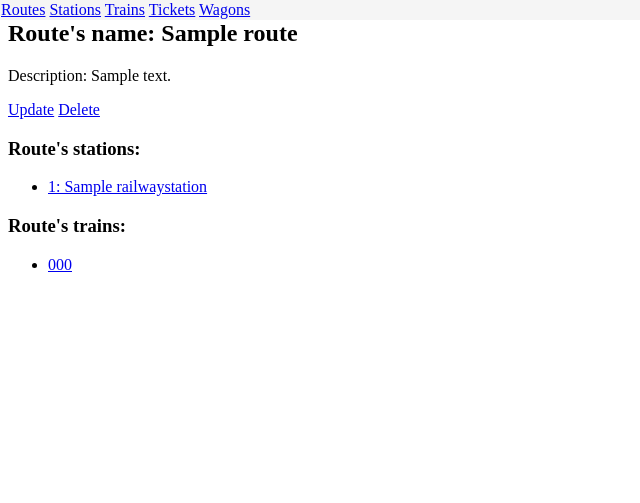
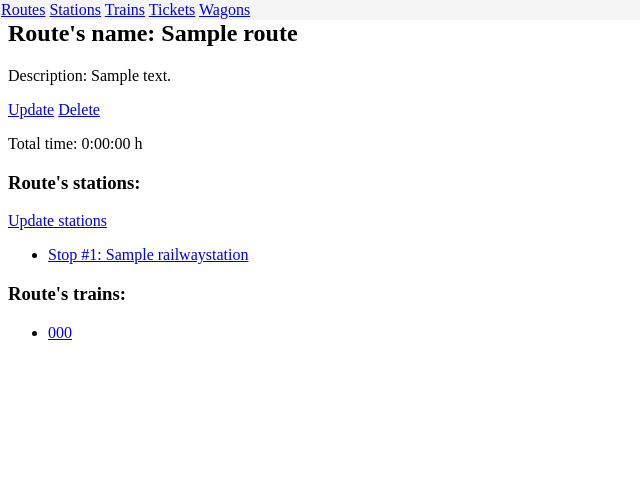
Before and after one commit to leilaanastasiia/railway_project, a Django app: page /routes/1/ in a window 1280 px wide. Shown: the top 503 px of the page, without its empty margins (0-640 px from the left). Run offline with Django 5.2, Linux system fonts and the light colour scheme; tables that the repository leaves empty hold one stand-in row (values such as "Sample post").

```diff
--- a/railway/admin.py
+++ b/railway/admin.py
@@ -11,7 +11,7 @@ class RailwayStationAdmin(admin.ModelAdmin):
 
 class RouteStationInline(admin.TabularInline):
     model = RouteStation
-    extra = 3
+    extra = 1
     ordering = ['order']
 
 @admin.register(Route)
--- a/railway/models.py
+++ b/railway/models.py
@@ -1,7 +1,10 @@
+from datetime import timedelta
+
 from django.contrib.auth.models import AbstractUser
 from django.core.exceptions import ValidationError
 from django.core.validators import MaxValueValidator
 from django.db import models
+from django.utils import timezone
 from django.utils.translation import gettext_lazy as _
 
 
@@ -28,8 +31,30 @@ class Route(models.Model):
         ordering = ["name"]
 
     name = models.CharField(max_length=100, blank=False)
-    description = models.TextField()
+    description = models.TextField(blank=True)
     stations = models.ManyToManyField(RailwayStation, through='RouteStation', related_name='routes', blank=True)
+
+    def get_stations(self):
+        return self.routestation_set.all()
+
+    def get_first_departure_time(self):
+        route_stations = self.get_stations()
+        if route_stations.exists():
+            return route_stations.first().departure_time
+        return None
+
+    def get_last_arrival_time(self):
+        route_stations = self.get_stations()
+        if route_stations.count() > 1:
+            return route_stations.last().arrival_time
+        return None
+
+    def get_total_travel_time(self):
+        first_departure = self.get_first_departure_time()
+        last_arrival = self.get_last_arrival_time()
+        if first_departure and last_arrival:
+            return last_arrival - first_departure
+        return timedelta(0)
 
     def clean(self):
         if not self.name:  # does not have an effect until more complex validation
@@ -47,13 +72,57 @@ class RouteStation(models.Model):
     route = models.ForeignKey(Route, on_delete=models.CASCADE)
     station = models.ForeignKey(RailwayStation, on_delete=models.CASCADE)
     order = models.PositiveIntegerField()
+    arrival_time = models.DateTimeField(default=timezone.now, blank=False)
+    departure_time = models.DateTimeField(default=timezone.now() + timedelta(minutes=3), blank=False)
 
     class Meta:
         ordering = ['order']
         constraints = [
-            models.UniqueConstraint(fields=['route', 'station'], name='unique_station_per_route'),
-            models.UniqueConstraint(fields=['route', 'order'], name='unique_order_per_route')
+            models.UniqueConstraint(
+                fields=['route', 'station'],
+                name='unique_station_per_route',
+                violation_error_message='This station is already added to the route.',
+            ),
+            models.UniqueConstraint(
+                fields=['route', 'order'],
+                name='unique_order_per_route',
+                violation_error_message='The station with this position is already added to the route.',
+            ),
         ]
+
+    def validate_stations_time(self):
+        previous_station = RouteStation.objects.filter(
+            route=self.route,
+            order__lt=self.order
+        ).order_by('-order').first()
+
+        if previous_station and self.arrival_time <= previous_station.departure_time:
+            raise ValidationError(
+                f"An arrival time of station {self.station.name} ({self.arrival_time}) "
+                f"must be after the departure time of the previous station "
+                f"{previous_station.station.name} ({previous_station.departure_time})."
+            )
+
+        next_station = RouteStation.objects.filter(
+            route=self.route,
+            order__gt=self.order
+        ).order_by('order').first()
+
+        if next_station and self.departure_time >= next_station.arrival_time:
+            raise ValidationError(
+                f"Departure time of station {self.station.name} ({self.departure_time}) "
+                f"must be before the arrival time of the next station "
+                f"{next_station.station.name} ({next_station.arrival_time})."
+            )
+
+    def clean(self):
+        if self.arrival_time >= self.departure_time:
+            raise ValidationError("Arrival time must be before departure time.")
+        self.validate_stations_time()
+
+    def save(self, *args, **kwargs):
+        self.full_clean()
+        super().save(*args, **kwargs)
 
     def __str__(self):
         return f'{self.station.name} on {self.route.name} (Position: {self.order})'
@@ -95,7 +164,7 @@ class Train(models.Model):
 
 
 class Ticket(models.Model):
-    train = models.ForeignKey(Train, on_delete=models.CASCADE)
+    train = models.ForeignKey(Train, on_delete=models.CASCADE, related_name='tickets')
     start_station = models.ForeignKey(RailwayStation, on_delete=models.CASCADE, related_name='departure_tickets')
     end_station = models.ForeignKey(RailwayStation, on_delete=models.CASCADE, related_name='arrival_tickets')
     user = models.ForeignKey(CustomUser, on_delete=models.CASCADE, related_name='tickets')
@@ -119,8 +188,8 @@ class Wagon(models.Model):
 
     def clean(self):
         if self.train and not self.is_valid_train_type():
-            raise ValidationError(f"This wagon type can't be attached to {self.train.get_type_display()} train. "
-                                f"Expected train type: {'Passenger' if isinstance(self, PassengerWagon) else 'Cargo'}")
+            raise ValidationError(f"This wagon type can't be attached to {self.train.get_type_display()}. "
+                                f"Expected train type: {'Passenger' if isinstance(self, PassengerWagon) else 'Cargo'}.")
 
     def is_valid_train_type(self):
         raise NotImplementedError("Subclasses must implement this method")
--- a/railway/templates/railway/routes/route_detail.html
+++ b/railway/templates/railway/routes/route_detail.html
@@ -8,12 +8,14 @@
         <p>Description: {{ route.description }}</p>
         <a href="{% url 'railway:route_update' route.pk %}">Update</a>
         <a href="{% url 'railway:route_delete' route.pk %}">Delete</a>
+        <p>Total time: {{ route.get_total_travel_time }} h</p>
         <h3>Route's stations:</h3>
+        <a href="{% url 'railway:route_station_update' route.pk %}">Update stations</a>
         <ul>
-            {% for station in route.routestation_set.all %}
+            {% for station in route.get_stations %}
             <li>
                 <a href="{% url 'railway:station' station.pk %}">
-                    {{ station.order }}: {{ station.station.name }}
+                    Stop #{{ station.order }}: {{ station.station.name }}
                 </a>
             </li>
             {% empty %}
--- a/railway/urls.py
+++ b/railway/urls.py
@@ -2,7 +2,8 @@ from django.shortcuts import redirect
 from django.urls import path
 
 from railway.views.index import IndexView
-from railway.views.route import RouteListView, RouteDetailView, RouteCreateView, RouteUpdateView, RouteDeleteView
+from railway.views.route import RouteListView, RouteDetailView, RouteCreateView, RouteUpdateView, RouteDeleteView, \
+    RouteStationUpdateView
 from railway.views.station import StationListView, StationDetailView, StationCreateView, StationUpdateView, \
     StationDeleteView
 from railway.views.train import TrainListView, TrainDetailView, TrainCreateView, TrainUpdateView, TrainDeleteView, \
@@ -21,6 +22,7 @@ urlpatterns = [
     path('routes/<int:pk>/', RouteDetailView.as_view(), name='route'),
     path('routes/add/', RouteCreateView.as_view(), name='route_create'),
     path('routes/<int:pk>/update/', RouteUpdateView.as_view(), name='route_update'),
+    path('routes/<int:pk>/update_stations/', RouteStationUpdateView.as_view(), name='route_station_update'),
     path('routes/<int:pk>/delete/', RouteDeleteView.as_view(), name='route_delete'),
 
     #stations
--- a/railway/views/route.py
+++ b/railway/views/route.py
@@ -1,8 +1,13 @@
+from django.contrib import messages
+from django.core.exceptions import ValidationError
+from django.db import IntegrityError
+from django.shortcuts import get_object_or_404, redirect, render
 from django.urls import reverse_lazy
+from django.views import View
 from django.views.generic import ListView, DetailView, CreateView, UpdateView, DeleteView
 
-from railway.forms import RouteForm
-from railway.models import Route
+from railway.forms import RouteForm, RouteStationFormSet
+from railway.models import Route, RouteStation
 
 
 class RouteListView(ListView):
@@ -58,6 +63,31 @@ class RouteUpdateView(UpdateView):
         return reverse_lazy('railway:route', kwargs={'pk': self.object.pk})
 
 
+class RouteStationUpdateView(View):
+    template_name = 'railway/routes/routestation_update.html'
+
+    def get(self, request, pk):
+        route = get_object_or_404(Route, pk=pk)
+        formset = RouteStationFormSet(queryset=RouteStation.objects.filter(route=route))
+        return render(request, self.template_name, {'formset': formset, 'route': route})
+
+    def post(self, request, pk):
+        route = get_object_or_404(Route, pk=pk)
+        formset = RouteStationFormSet(request.POST, queryset=RouteStation.objects.filter(route=route), route=route)
+        if formset.is_valid():
+            try:
+                formset.save()
+                return redirect('railway:route', pk=pk)
+            except IntegrityError as e:  # not working
+                error_message = str(e)
+                for form in formset:
+                    if 'unique_station_per_route' in error_message:
+                        form.add_error('station', error_message)
+                    elif 'unique_order_per_route' in error_message:
+                        form.add_error('order', error_message)
+        return render(request, self.template_name, {'formset': formset, 'route': route})
+
+
 class RouteDeleteView(DeleteView):
     model = Route
     template_name = 'railway/generic/delete.html'
--- a/railway_project/settings.py
+++ b/railway_project/settings.py
@@ -111,7 +111,7 @@ AUTH_PASSWORD_VALIDATORS = [
 
 LANGUAGE_CODE = 'en-us'
 
-TIME_ZONE = 'UTC'
+TIME_ZONE = 'Europe/Kyiv'
 
 USE_I18N = True
 
```
Also changed, not shown: railway/forms.py (+31 -2 lines), railway/templates/railway/routes/routestation_update.html (added, +42 -0 lines), railway/migrations/0002_routestation_arrival_time_and_more.py (added).
